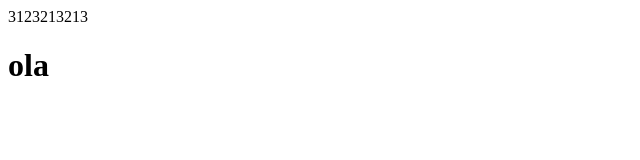
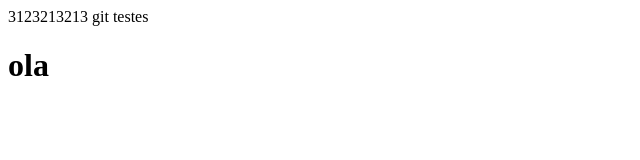
Before and after one commit to newlobus/mlsagit-dantargino, a plain HTML site: page index.html in a window 1280 px wide. Shown: the full height of the page, 0-640 px from the left. Drawn offline with Linux system fonts and the light colour scheme.

Commit message:
main: alterações feitas para testes.

```diff
--- a/index.html
+++ b/index.html
@@ -7,6 +7,7 @@
 </head>
 <body>
     3123213213
+    git testes
 
     <h1>ola</h1>
 </body>
```
